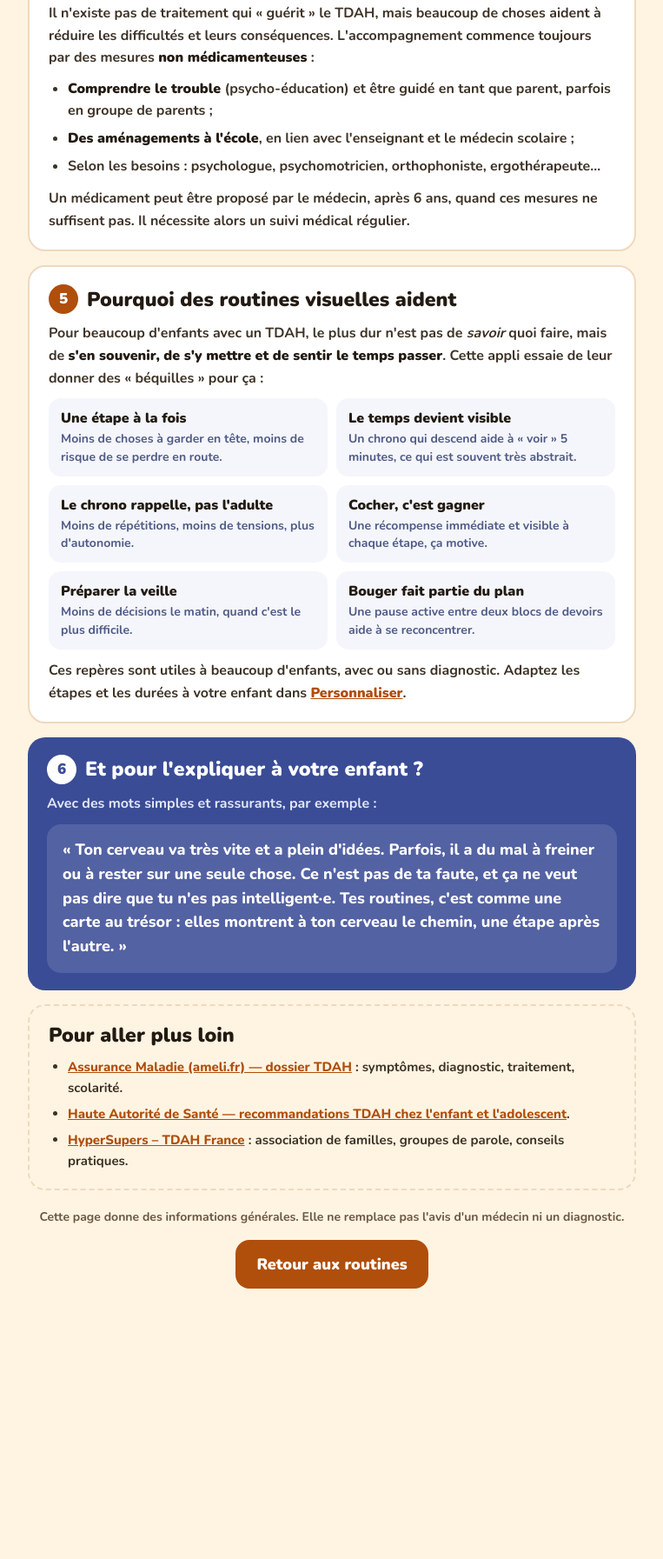
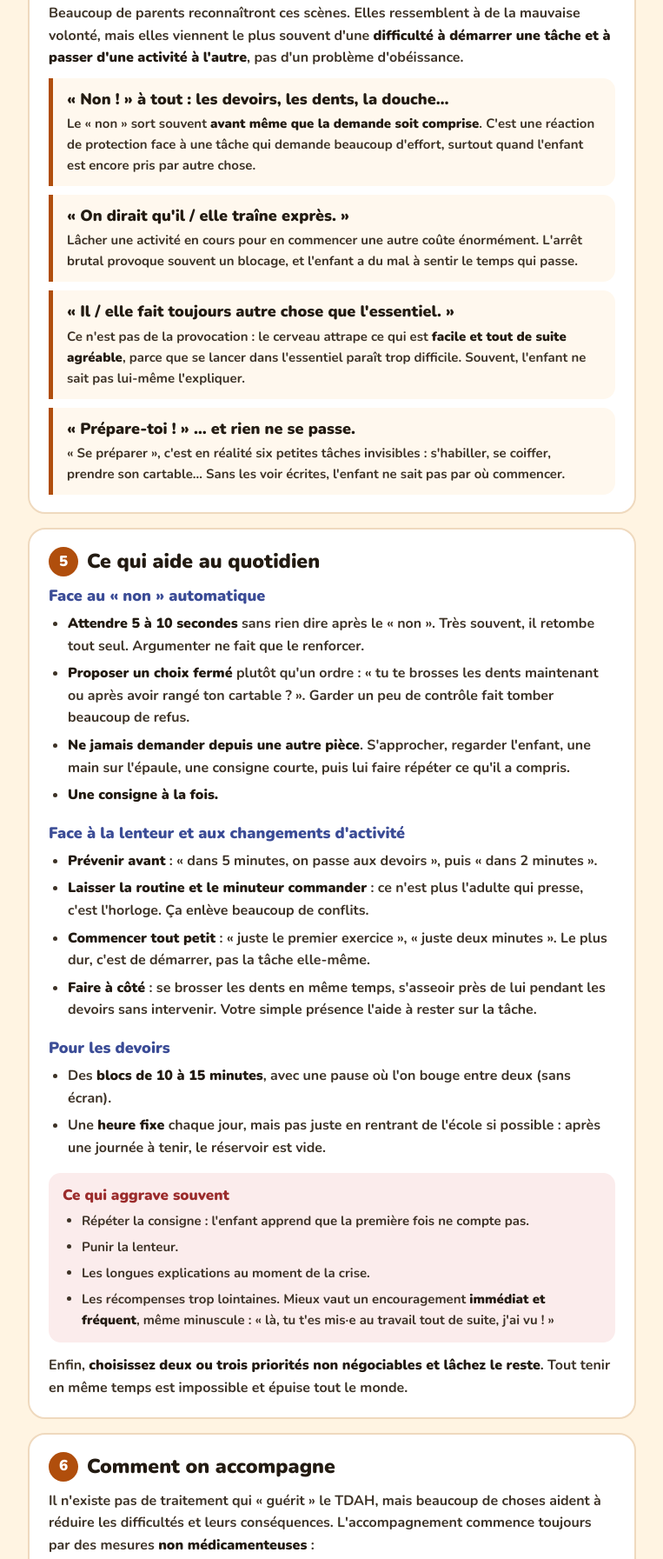
Before and after one commit to mahieddine-ichir/tdah-routines, a plain HTML site: page tdah.html in a window 1280 px wide. Shown: the part 1403-3196 px from the top of the page at 87% size, without its empty margins (258-1021 px from the left). Before the commit the page ends 2941 px from the top, so only its background shows below. Drawn offline with nearby package versions, Linux system fonts and the light colour scheme.

Commit message:
Page TDAH : situations du quotidien et leviers concrets pour les parents
Co-Authored-By: Claude Opus 5.5 <noreply@anthropic.com>

```diff
--- a/sw.js
+++ b/sw.js
@@ -2,7 +2,7 @@
    Stratégie « stale-while-revalidate » : on répond tout de suite depuis le cache,
    puis on met le cache à jour en arrière-plan (la nouvelle version s'affiche au lancement suivant).
    Changer VERSION force le rechargement complet des fichiers. */
-var VERSION = "v2";
+var VERSION = "v3";
 var CACHE = "routines-" + VERSION;
 var FILES = [
   "./", "index.html", "routine.html", "fiche.html", "reglages.html", "tdah.html", "common.js",
--- a/tdah.html
+++ b/tdah.html
@@ -40,6 +40,14 @@ b{font-weight:900;color:var(--ink)}
 .kid h2{color:#fff} .kid h2 .n{background:#fff;color:#3B4C96}
 .kid blockquote{margin:0;background:rgba(255,255,255,.12);border-radius:16px;padding:16px 18px;font-size:18px;font-weight:800;line-height:1.55}
 .kid p{color:#E3E8F8}
+.scene{border-left:5px solid var(--acc);background:#FFF8EE;border-radius:0 14px 14px 0;padding:12px 16px;margin-top:10px}
+.scene .q{font-size:18px;font-weight:900;line-height:1.35;color:var(--ink);margin-bottom:4px}
+.scene p{margin:0;font-size:15px}
+h3{margin:18px 0 8px;font-size:18px;font-weight:900;color:var(--blue)}
+h2+h3{margin-top:4px}
+.avoid{margin-top:16px;background:#FBECEC;border-radius:14px;padding:14px 16px}
+.avoid>b{display:block;font-size:17px;color:#9B2C2C;margin-bottom:6px}
+.avoid li{font-size:15px}
 .src{background:transparent;border:2px dashed var(--bord)}
 .src li{font-size:15px}
 .src a{color:var(--acc);font-weight:800}
@@ -84,7 +92,7 @@ b{font-weight:900;color:var(--ink)}
     <h2><span class="n">2</span>Ce que ce n'est pas</h2>
     <div class="myth">
       <div><i>✕</i><span>Ce n'est <b>pas un manque de volonté</b> ni de la paresse : l'enfant voudrait souvent faire, mais n'y arrive pas.</span></div>
-      <div><i>✕</i><span>Ce n'est <b>pas la faute des parents</b> ni d'une éducation « trop laxiste ».</span></div>
+      <div><i>✕</i><span>Ce n'est <b>pas la faute des parents</b> ni d'une éducation «&nbsp;trop laxiste&nbsp;».</span></div>
       <div><i>✕</i><span>Ce n'est <b>pas un problème d'intelligence</b>.</span></div>
       <div><i>✕</i><span>Et à l'inverse, <b>tous les enfants agités n'ont pas un TDAH</b> : seul un médecin peut poser le diagnostic.</span></div>
     </div>
@@ -103,10 +111,64 @@ b{font-weight:900;color:var(--ink)}
   </section>
 
   <section>
-    <h2><span class="n">4</span>Comment on accompagne</h2>
-    <p>Il n'existe pas de traitement qui « guérit » le TDAH, mais beaucoup de choses aident à réduire les difficultés et leurs conséquences. L'accompagnement commence toujours par des mesures <b>non médicamenteuses</b>&nbsp;:</p>
+    <h2><span class="n">4</span>Au quotidien, ça ressemble à quoi&nbsp;?</h2>
+    <p>Beaucoup de parents reconnaîtront ces scènes. Elles ressemblent à de la mauvaise volonté, mais elles viennent le plus souvent d'une <b>difficulté à démarrer une tâche et à passer d'une activité à l'autre</b>, pas d'un problème d'obéissance.</p>
+    <div class="scene">
+      <div class="q">«&nbsp;Non&nbsp;!&nbsp;» à tout : les devoirs, les dents, la douche…</div>
+      <p>Le «&nbsp;non&nbsp;» sort souvent <b>avant même que la demande soit comprise</b>. C'est une réaction de protection face à une tâche qui demande beaucoup d'effort, surtout quand l'enfant est encore pris par autre chose.</p>
+    </div>
+    <div class="scene">
+      <div class="q">«&nbsp;On dirait qu'il / elle traîne exprès.&nbsp;»</div>
+      <p>Lâcher une activité en cours pour en commencer une autre coûte énormément. L'arrêt brutal provoque souvent un blocage, et l'enfant a du mal à sentir le temps qui passe.</p>
+    </div>
+    <div class="scene">
+      <div class="q">«&nbsp;Il / elle fait toujours autre chose que l'essentiel.&nbsp;»</div>
+      <p>Ce n'est pas de la provocation : le cerveau attrape ce qui est <b>facile et tout de suite agréable</b>, parce que se lancer dans l'essentiel paraît trop difficile. Souvent, l'enfant ne sait pas lui-même l'expliquer.</p>
+    </div>
+    <div class="scene">
+      <div class="q">«&nbsp;Prépare-toi&nbsp;!&nbsp;» … et rien ne se passe.</div>
+      <p>«&nbsp;Se préparer&nbsp;», c'est en réalité six petites tâches invisibles : s'habiller, se coiffer, prendre son cartable… Sans les voir écrites, l'enfant ne sait pas par où commencer.</p>
+    </div>
+  </section>
+
+  <section>
+    <h2><span class="n">5</span>Ce qui aide au quotidien</h2>
+    <h3>Face au «&nbsp;non&nbsp;» automatique</h3>
     <ul>
-      <li><b>Comprendre le trouble</b> (psycho-éducation) et être guidé en tant que parent, parfois en groupe de parents&nbsp;;</li>
+      <li><b>Attendre 5 à 10 secondes</b> sans rien dire après le «&nbsp;non&nbsp;». Très souvent, il retombe tout seul. Argumenter ne fait que le renforcer.</li>
+      <li><b>Proposer un choix fermé</b> plutôt qu'un ordre : «&nbsp;tu te brosses les dents maintenant ou après avoir rangé ton cartable&nbsp;?&nbsp;». Garder un peu de contrôle fait tomber beaucoup de refus.</li>
+      <li><b>Ne jamais demander depuis une autre pièce</b>. S'approcher, regarder l'enfant, une main sur l'épaule, une consigne courte, puis lui faire répéter ce qu'il a compris.</li>
+      <li><b>Une consigne à la fois.</b></li>
+    </ul>
+    <h3>Face à la lenteur et aux changements d'activité</h3>
+    <ul>
+      <li><b>Prévenir avant</b> : «&nbsp;dans 5 minutes, on passe aux devoirs&nbsp;», puis «&nbsp;dans 2 minutes&nbsp;».</li>
+      <li><b>Laisser la routine et le minuteur commander</b> : ce n'est plus l'adulte qui presse, c'est l'horloge. Ça enlève beaucoup de conflits.</li>
+      <li><b>Commencer tout petit</b> : «&nbsp;juste le premier exercice&nbsp;», «&nbsp;juste deux minutes&nbsp;». Le plus dur, c'est de démarrer, pas la tâche elle-même.</li>
+      <li><b>Faire à côté</b> : se brosser les dents en même temps, s'asseoir près de lui pendant les devoirs sans intervenir. Votre simple présence l'aide à rester sur la tâche.</li>
+    </ul>
+    <h3>Pour les devoirs</h3>
+    <ul>
+      <li>Des <b>blocs de 10 à 15 minutes</b>, avec une pause où l'on bouge entre deux (sans écran).</li>
+      <li>Une <b>heure fixe</b> chaque jour, mais pas juste en rentrant de l'école si possible : après une journée à tenir, le réservoir est vide.</li>
+    </ul>
+    <div class="avoid">
+      <b>Ce qui aggrave souvent</b>
+      <ul>
+        <li>Répéter la consigne : l'enfant apprend que la première fois ne compte pas.</li>
+        <li>Punir la lenteur.</li>
+        <li>Les longues explications au moment de la crise.</li>
+        <li>Les récompenses trop lointaines. Mieux vaut un encouragement <b>immédiat et fréquent</b>, même minuscule : «&nbsp;là, tu t'es mis·e au travail tout de suite, j'ai vu&nbsp;!&nbsp;»</li>
+      </ul>
+    </div>
+    <p style="margin-top:14px">Enfin, <b>choisissez deux ou trois priorités non négociables et lâchez le reste</b>. Tout tenir en même temps est impossible et épuise tout le monde.</p>
+  </section>
+
+  <section>
+    <h2><span class="n">6</span>Comment on accompagne</h2>
+    <p>Il n'existe pas de traitement qui «&nbsp;guérit&nbsp;» le TDAH, mais beaucoup de choses aident à réduire les difficultés et leurs conséquences. L'accompagnement commence toujours par des mesures <b>non médicamenteuses</b>&nbsp;:</p>
+    <ul>
+      <li><b>Comprendre le trouble</b> (psycho-éducation) et être guidé en tant que parent. Les <b>programmes de guidance parentale</b> (comme le programme de Barkley ou «&nbsp;Les Années Incroyables&nbsp;») changent souvent beaucoup de choses, car ils sont adaptés à votre quotidien précis. Demandez au médecin qui suit votre enfant, ou dans un CMP / CMPP&nbsp;;</li>
       <li><b>Des aménagements à l'école</b>, en lien avec l'enseignant et le médecin scolaire&nbsp;;</li>
       <li>Selon les besoins : psychologue, psychomotricien, orthophoniste, ergothérapeute…</li>
     </ul>
@@ -114,11 +176,11 @@ b{font-weight:900;color:var(--ink)}
   </section>
 
   <section>
-    <h2><span class="n">5</span>Pourquoi des routines visuelles aident</h2>
-    <p>Pour beaucoup d'enfants avec un TDAH, le plus dur n'est pas de <i>savoir</i> quoi faire, mais de <b>s'en souvenir, de s'y mettre et de sentir le temps passer</b>. Cette appli essaie de leur donner des « béquilles » pour ça&nbsp;:</p>
+    <h2><span class="n">7</span>Pourquoi des routines visuelles aident</h2>
+    <p>Pour beaucoup d'enfants avec un TDAH, le plus dur n'est pas de <i>savoir</i> quoi faire, mais de <b>s'en souvenir, de s'y mettre et de sentir le temps passer</b>. Cette appli essaie de leur donner des «&nbsp;béquilles&nbsp;» pour ça&nbsp;:</p>
     <div class="help">
       <div><b>Une étape à la fois</b><span>Moins de choses à garder en tête, moins de risque de se perdre en route.</span></div>
-      <div><b>Le temps devient visible</b><span>Un chrono qui descend aide à « voir » 5 minutes, ce qui est souvent très abstrait.</span></div>
+      <div><b>Le temps devient visible</b><span>Un chrono qui descend aide à «&nbsp;voir&nbsp;» 5 minutes, ce qui est souvent très abstrait.</span></div>
       <div><b>Le chrono rappelle, pas l'adulte</b><span>Moins de répétitions, moins de tensions, plus d'autonomie.</span></div>
       <div><b>Cocher, c'est gagner</b><span>Une récompense immédiate et visible à chaque étape, ça motive.</span></div>
       <div><b>Préparer la veille</b><span>Moins de décisions le matin, quand c'est le plus difficile.</span></div>
@@ -128,9 +190,9 @@ b{font-weight:900;color:var(--ink)}
   </section>
 
   <section class="kid">
-    <h2><span class="n">6</span>Et pour l'expliquer à votre enfant&nbsp;?</h2>
+    <h2><span class="n">8</span>Et pour l'expliquer à votre enfant&nbsp;?</h2>
     <p>Avec des mots simples et rassurants, par exemple&nbsp;:</p>
-    <blockquote>« Ton cerveau va très vite et a plein d'idées. Parfois, il a du mal à freiner ou à rester sur une seule chose. Ce n'est pas de ta faute, et ça ne veut pas dire que tu n'es pas intelligent·e. Tes routines, c'est comme une carte au trésor : elles montrent à ton cerveau le chemin, une étape après l'autre. »</blockquote>
+    <blockquote>«&nbsp;Ton cerveau va très vite et a plein d'idées. Parfois, il a du mal à freiner ou à rester sur une seule chose. Ce n'est pas de ta faute, et ça ne veut pas dire que tu n'es pas intelligent·e. Tes routines, c'est comme une carte au trésor : elles montrent à ton cerveau le chemin, une étape après l'autre.&nbsp;»</blockquote>
   </section>
 
   <section class="src">
```
